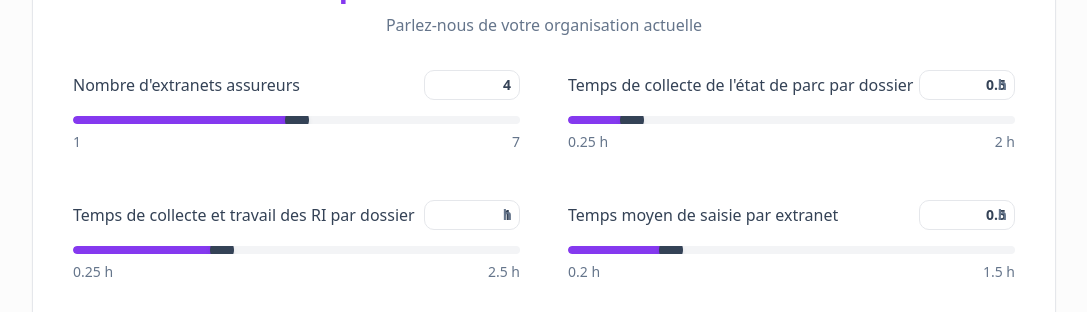
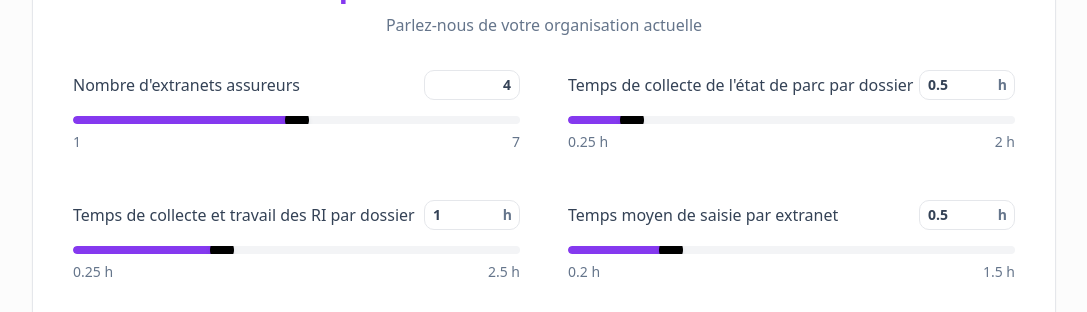
Before and after one commit to francoisp02/little-john-insights-calculator, a React (Vite) app: page /questionnaire-step-1 in a window 1280 px wide. Shown: the part 209-521 px from the top of the page, without its empty margins (96-1183 px from the left). Built offline with nearby package versions, Linux system fonts and the light colour scheme.

Commit message:
Fix slider and input alignment
Ensure slider thumbs are solid black and input values are correctly aligned to the left of units (h/€) without overlapping or resizing the input boxes.

```diff
--- a/src/components/SliderInput.tsx
+++ b/src/components/SliderInput.tsx
@@ -104,7 +104,7 @@ export const SliderInput: React.FC<SliderInputProps> = ({
               value={inputValue}
               onChange={handleInputChange}
               onBlur={handleInputBlur}
-              className="w-24 px-2 py-1 text-sm text-right bg-surface border border-border rounded-md focus:outline-none focus:ring-2 focus:ring-primary/20 font-bold"
+              className={`w-24 px-2 py-1 text-sm bg-surface border border-border rounded-md focus:outline-none focus:ring-2 focus:ring-primary/20 font-bold ${unit ? 'pr-6 text-left' : 'text-right'}`}
             />
             {unit && <span className="absolute right-2 top-1/2 transform -translate-y-1/2 text-caption text-muted-foreground font-bold">{unit}</span>}
           </div>
--- a/src/index.css
+++ b/src/index.css
@@ -140,9 +140,10 @@
   }
 
   .slider-thumb {
-    @apply absolute w-6 h-6 bg-foreground rounded-full shadow-medium cursor-pointer;
+    @apply absolute w-6 h-6 rounded-full shadow-medium cursor-pointer;
     @apply hover:scale-110 transition-transform duration-200;
     @apply focus:outline-none focus:ring-4 focus:ring-primary/20;
+    background-color: #000000;
     top: -8px;
   }
 
```
